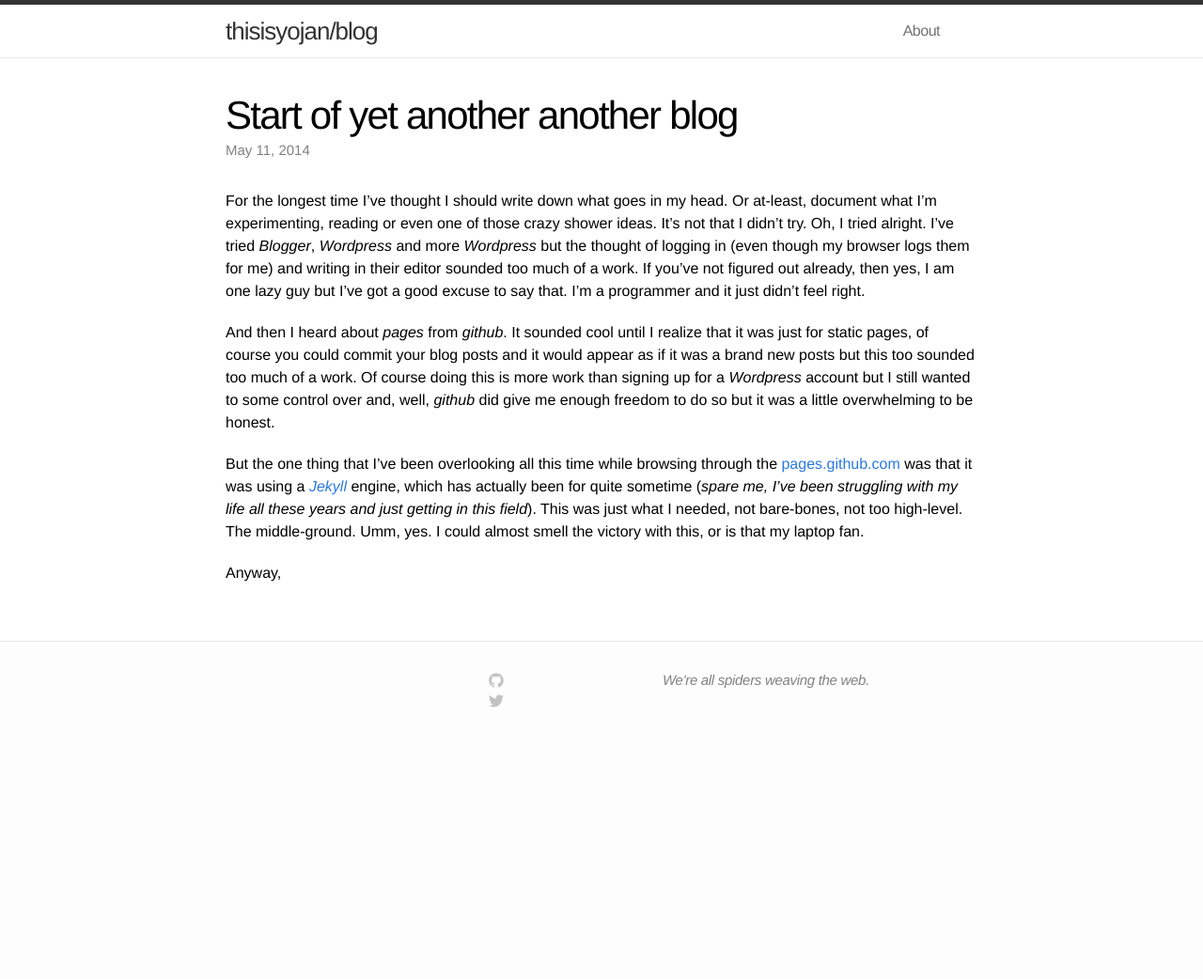
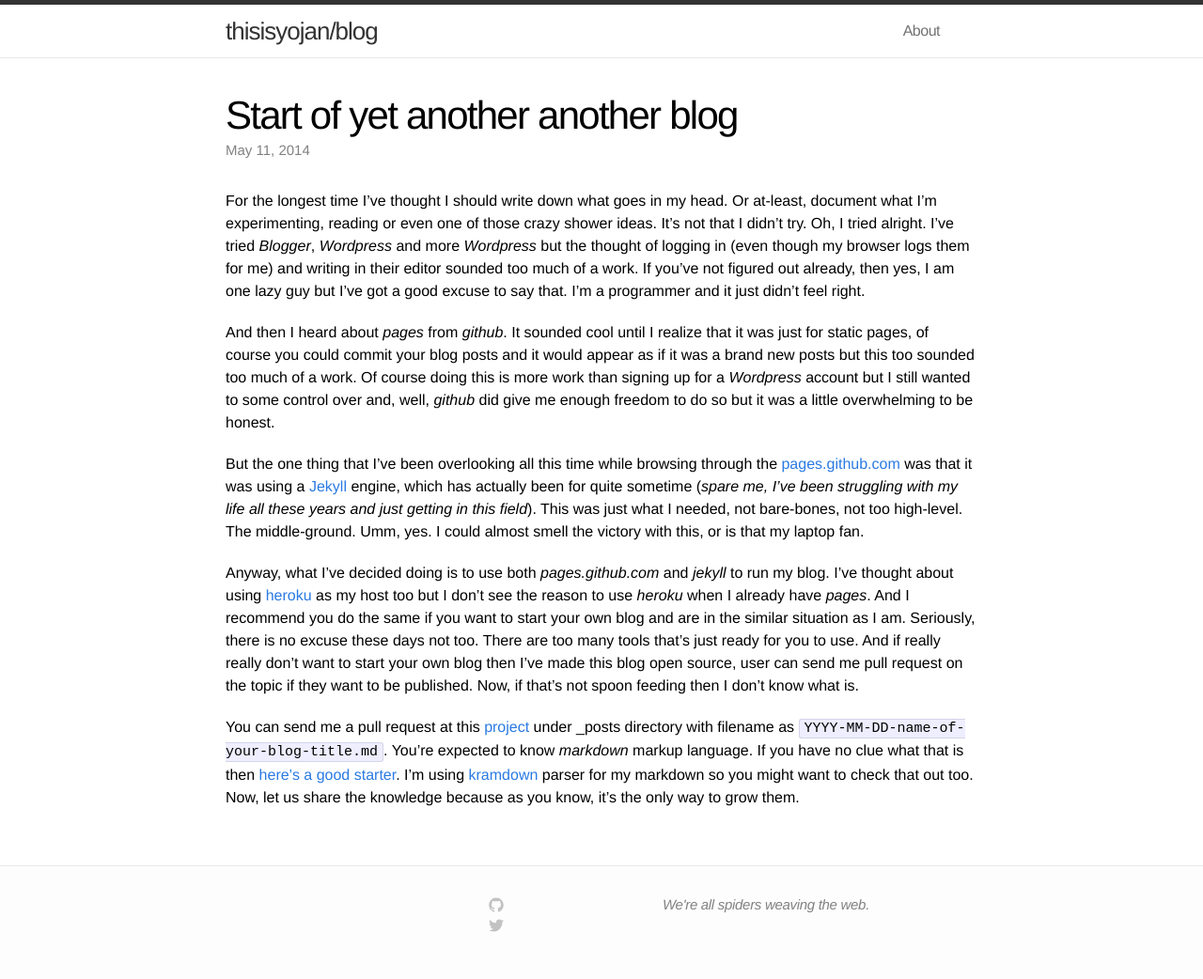
Before and after one commit to shri3k/jekyll-content, a Jekyll site: the page built from _posts/2014-05-11-start-of-something-normal.md, in a window 1280 px wide. Shown: the whole page at 94% size. Built offline with Jekyll 4.4.1, drawn with Linux system fonts in a browser that asks for light colours; before the commit the page ends 900 px from its top, so only the background shows below that.

Commit message:
Finishing up the first blog post

```diff
--- a/_config.yml
+++ b/_config.yml
@@ -4,6 +4,9 @@ email: thisisyojan@gmail.com
 description: "We're all spiders weaving the web."
 baseurl: "/blog/"
 url: "http://yourdomain.com"
+twitter-username: shri3k
+github-username: sinkingshriek/jekyll-content
+
 
 # Build settings
 markdown: kramdown
--- a/_includes/footer.html
+++ b/_includes/footer.html
@@ -11,7 +11,7 @@
     <div class="footer-col-2 column">
       <ul>
         <li>
-          <a href="https://github.com/{{ site.username }}">
+          <a href="https://github.com/{{ site.github-username }}">
             <span class="icon github">
               <svg version="1.1" class="github-icon-svg" xmlns="http://www.w3.org/2000/svg" xmlns:xlink="http://www.w3.org/1999/xlink" x="0px" y="0px"
                  viewBox="0 0 16 16" enable-background="new 0 0 16 16" xml:space="preserve">
@@ -26,11 +26,10 @@
                 c0,0.208,0.14,0.449,0.534,0.373c3.081-1.028,5.302-3.935,5.302-7.362C15.76,3.906,12.285,0.431,7.999,0.431z"/>
               </svg>
             </span>
-            <span class="username">{{ site.username }}</span>
           </a>
         </li>
         <li>
-          <a href="https://twitter.com/{{ site.username }}">
+          <a href="https://twitter.com/{{ site.twitter-username }}">
             <span class="icon twitter">
               <svg version="1.1" class="twitter-icon-svg" xmlns="http://www.w3.org/2000/svg" xmlns:xlink="http://www.w3.org/1999/xlink" x="0px" y="0px"
                  viewBox="0 0 16 16" enable-background="new 0 0 16 16" xml:space="preserve">
@@ -43,7 +42,6 @@
                 c6.015,0,9.304-4.983,9.304-9.304c0-0.142-0.003-0.283-0.009-0.423C14.976,4.29,15.531,3.714,15.969,3.058z"/>
               </svg>
             </span>
-            <span class="username">{{ site.username }}</span>
           </a>
         </li>
       </ul>
--- a/_posts/2014-05-11-start-of-something-normal.md
+++ b/_posts/2014-05-11-start-of-something-normal.md
@@ -9,12 +9,20 @@ For the longest time I've thought I should write down what goes in my head. Or a
 
 And then I heard about _pages_ from _github_. It sounded cool until I realize that it was just for static pages, of course you could commit your blog posts and it would appear as if it was a brand new posts but this too sounded too much of a work. Of course doing this is more work than signing up for a _Wordpress_ account but I still wanted to some control over and, well, _github_ did give me enough freedom to do so but it was a little overwhelming to be honest.
 
-But the one thing that I've been overlooking all this time while browsing through the [pages.github.com][pages-github] was that it was using a [_Jekyll_][jekyll-official] engine, which has actually been for quite sometime (_spare me, I've been struggling with my life all these years and just getting in this field_). This was just what I needed, not bare-bones, not too high-level. The middle-ground. Umm, yes. I could almost smell the victory with this, or is that my laptop fan.
+But the one thing that I've been overlooking all this time while browsing through the [pages.github.com][pages-github] was that it was using a [Jekyll][jekyll-official] engine, which has actually been for quite sometime (_spare me, I've been struggling with my life all these years and just getting in this field_). This was just what I needed, not bare-bones, not too high-level. The middle-ground. Umm, yes. I could almost smell the victory with this, or is that my laptop fan.
 
-Anyway,
+Anyway, what I've decided doing is to use both _pages.github.com_ and _jekyll_ to run my blog. I've thought about using [heroku][heroku-official] as my host too but I don't see the reason to use _heroku_ when I already have _pages_. And I recommend you do the same if you want to start your own blog and are in the similar situation as I am. Seriously, there is no excuse these days not too. There are too many tools that's just ready for you to use. And if really really don't want to start your own blog then I've made this blog open source, user can send me pull request on the topic if they want to be published. Now, if that's not spoon feeding then I don't know what is.
+
+You can send me a pull request at this [project][blog-url] under \_posts directory with filename as `YYYY-MM-DD-name-of-your-blog-title.md`. You're expected to know _markdown_ markup language. If you have no clue what that is then [here's a good starter][markdown-tut]. I'm using [kramdown] [kramdown-official] parser for my markdown so you might want to check that out too. Now, let us share the knowledge because as you know, it's the only way to grow them.
+
+
 
 [pages-github]: http://pages.github.com
 [jekyll-official]: http://www.jekyllrb.com
+[heroku-official]: http://www.heroku.com
+[blog-url]: https://github.com/sinkingshriek/jekyll-content
+[markdown-tut]: http://markdowntutorial.com
+[kramdown-official]: http://kramdown.gettalong.org/quickref.html
 
 <!-- You'll find this post in your `_posts` directory - edit this post and re-build (or run with the `-w` switch) to see your changes!
 To add new posts, simply add a file in the `_posts` directory that follows the convention: YYYY-MM-DD-name-of-post.ext.
```
Also changed, not shown: about.md (+1 -1 lines), tmp/first_post.md (added, +25 -0 lines).
